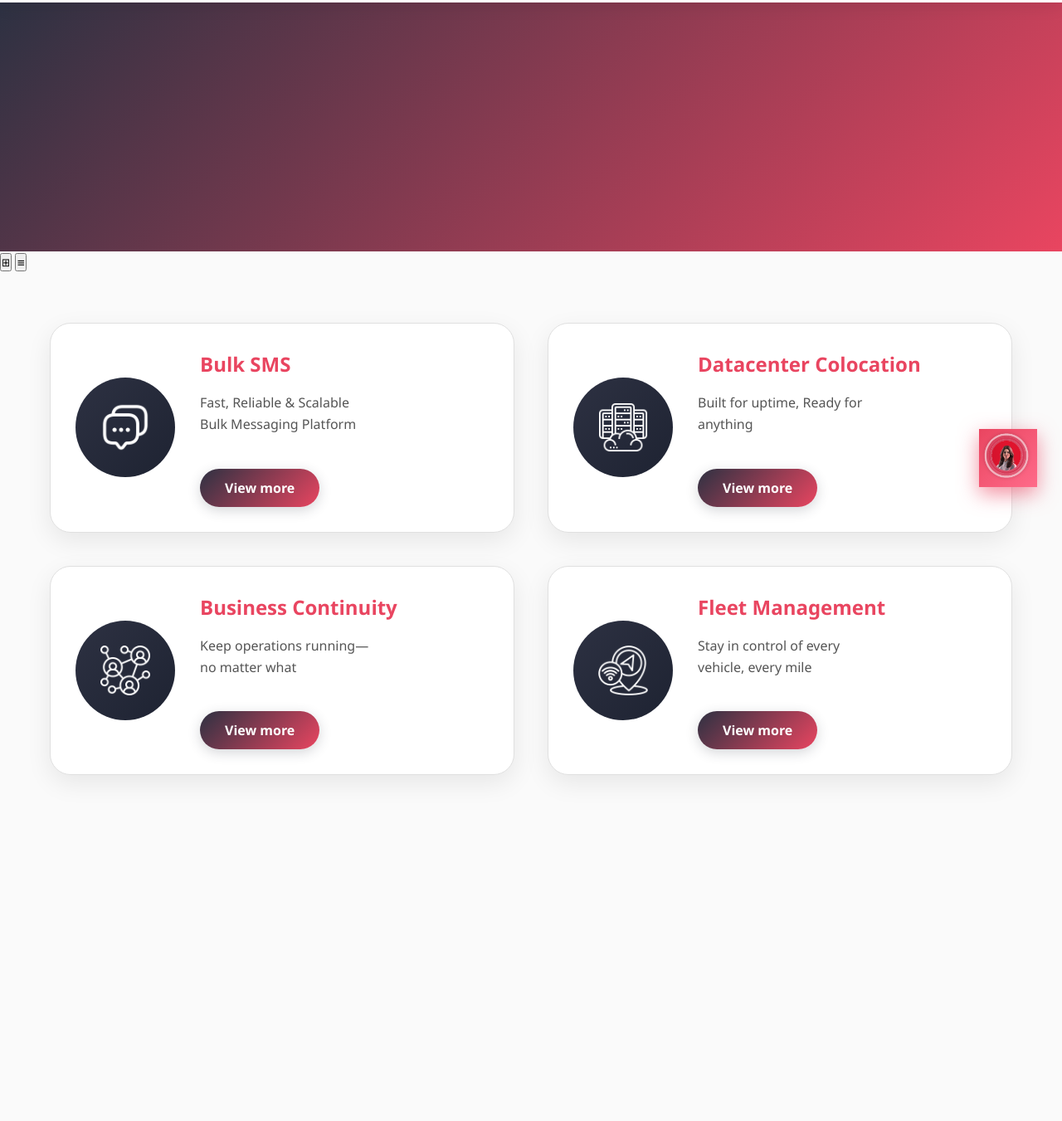
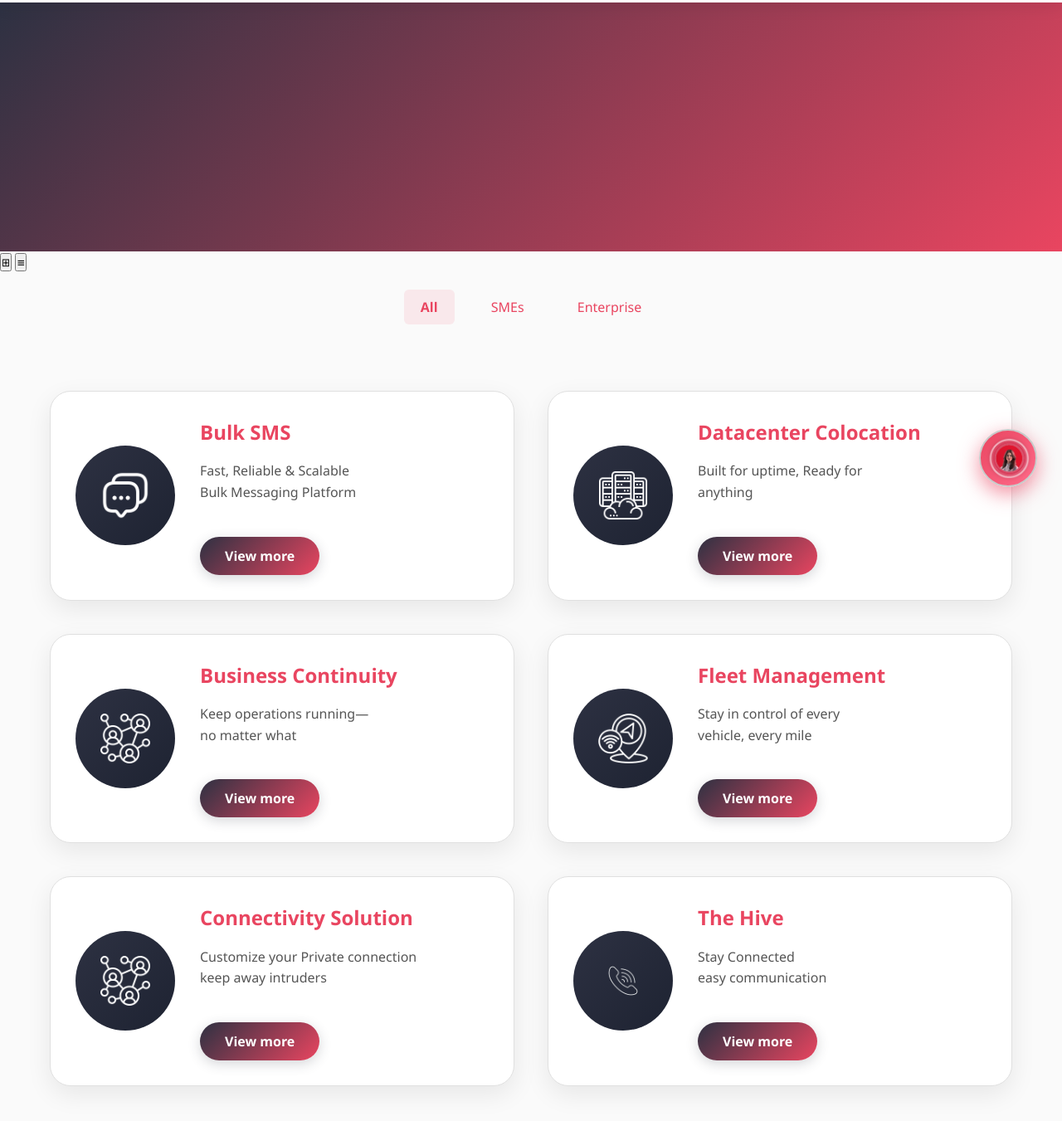
Before and after one commit to nawraahmed/web_enhacements, a plain HTML site: page new_ui.html in a window 1280 px wide. Shown: the part 183-1534 px from the top of the page at 83% size. Before the commit the page ends 1177 px from the top, so only its background shows below. Drawn offline with nearby package versions, Linux system fonts and the light colour scheme.

Commit message:
Improve UI: filter buttons, chat support, onboarding quiz layout

```diff
--- a/new_ui.html
+++ b/new_ui.html
@@ -72,9 +72,19 @@
     </div>
 
     <!-- Services Section -->
+    <section>
+        <div class="filter-buttons">
+            <button data-filter="all" onclick="filterServices('all')" class="active">All</button>
+            <button data-filter="sme" onclick="filterServices('sme')">SMEs</button>
+            <button data-filter="enterprise" onclick="filterServices('enterprise')">Enterprise</button>
+        </div>
+
+
+    </section>
+
     <section class="services">
-        <!-- Service Card 1 -->
-        <div class="service-card">
+        <!-- SME -->
+        <div class="service-card" data-type="sme">
             <div class="service-icon">
                 <img src="images/bulk_sms.png" alt="Bulk Sms">
             </div>
@@ -85,8 +95,8 @@
             </div>
         </div>
 
-        <!-- Service Card 2 -->
-        <div class="service-card">
+        <!-- Enterprise -->
+        <div class="service-card" data-type="enterprise">
             <div class="service-icon datacenter">
                 <img src="images/data-center.png" alt="Data Center">
             </div>
@@ -97,8 +107,8 @@
             </div>
         </div>
 
-        <!-- Service Card 3 -->
-        <div class="service-card">
+        <!-- Enterprise -->
+        <div class="service-card" data-type="enterprise">
             <div class="service-icon continuity">
                 <img src="images/business.png" alt="Business Continuity">
             </div>
@@ -109,8 +119,8 @@
             </div>
         </div>
 
-        <!-- Service Card 4 -->
-        <div class="service-card">
+        <!-- SME -->
+        <div class="service-card" data-type="sme">
             <div class="service-icon fleet">
                 <img src="images/gps.png" alt="Fleet Management">
             </div>
@@ -120,7 +130,35 @@
                 <button class="view-more-btn">View more</button>
             </div>
         </div>
+
+        <!-- Enterprise -->
+        <div class="service-card" data-type="enterprise">
+            <div class="service-icon continuity">
+                <img src="images/business.png" alt="Connectivity Solution">
+            </div>
+            <div class="service-content">
+                <h2>Connectivity Solution</h2>
+                <p>Customize your Private connection<br>keep away intruders</p>
+                <button class="view-more-btn">View more</button>
+            </div>
+        </div>
+
+        <!-- SME -->
+        <div class="service-card" data-type="sme">
+            <div class="service-icon fleet">
+                <img src="images/phone-ringing.png" alt="The Hive">
+            </div>
+            <div class="service-content">
+                <h2>The Hive</h2>
+                <p>Stay Connected<br>easy communication</p>
+                <button class="view-more-btn">View more</button>
+            </div>
+        </div>
     </section>
+
+
+
+
 
     <!-- Chat Support Button -->
     <div class="chat-support">
@@ -175,7 +213,26 @@
         });
 
     </script>
+   <script>
+        function filterServices(type) {
+            const cards = document.querySelectorAll('.service-card');
+            const buttons = document.querySelectorAll('.filter-buttons button');
 
+            // Update cards
+            cards.forEach(card => {
+                const cardType = card.getAttribute('data-type');
+                if (type === 'all' || cardType === type) {
+                    card.classList.remove('hidden');
+                } else {
+                    card.classList.add('hidden');
+                }
+            });
+
+            // Update button styling
+            buttons.forEach(btn => btn.classList.remove('active'));
+            document.querySelector(`.filter-buttons button[data-filter="${type}"]`)?.classList.add('active');
+        }
+    </script>
 
 </body>
 
--- a/styles.css
+++ b/styles.css
@@ -524,18 +524,25 @@ main {
     font-size: 16px;
 }
 
+
+
 /* Chat support button */
 .chat-support {
   position: fixed;
   bottom: 30px;
   right: 30px;
-    background: linear-gradient(135deg, #e94560 0%, #ff6b8a 100%);
   width: 70px;
   height: 70px;
+  background: linear-gradient(135deg, #e94560 0%, #ff6b8a 100%);
+  border-radius: 50%;
+  border: 2px solid #c9c9c9;
   box-shadow: 0 8px 25px rgba(233, 69, 96, 0.4);
+  display: flex;
+  align-items: center;
+  justify-content: center;
   cursor: pointer;
-    z-index: 100;
-    transition: all 0.3s ease;
+  z-index: 1000;
+  transition: transform 0.3s ease, box-shadow 0.3s ease;
   animation: pulse 2s infinite;
 }
 
@@ -550,27 +557,28 @@ main {
   animation: none;
 }
 
-/* Responsive Design */
-    cursor: pointer;
-    z-index: 1000;
-    transition: transform 0.3s ease;
-    border: 2px solid #c9c9c9;
-background-color: white;
-
+.chat-support img {
+  width: 85%;
+  height: 85%;
+  object-fit: contain;
+  filter: drop-shadow(0 0 2px rgba(0, 0, 0, 0.2));
+  border-radius: 50%;
 }
 
-.chat-support:hover {
-    transform: scale(1.1);
+/* Make sure this exists or update accordingly */
+main.text-center {
+  display: flex;
+  flex-direction: column;
+  align-items: center;
+  gap: 20px; /* adds consistent spacing between title, button, and recommendations */
+  padding: 60px 20px;
 }
 
-.chat-support img {
-    width: 90%;
-    height: 90%;
-    object-fit: contain; /* or use cover if you want it to fully fill the circle */
-    filter: drop-shadow(0 0 2px rgba(0, 0, 0, 0.2));
+/* Extra spacing above recommendations */
+#recommendations {
+  margin-top: 30px;
+}
 
-
-}
 
 @media (max-width: 480px) {
     .top-nav {
@@ -641,3 +649,43 @@ background-color: white;
 .dropdown-item:hover, .subitem:hover {
     background-color: #f0f0f0;
 }
+.filter-buttons {
+  text-align: center;
+  margin: 20px 0;
+}
+
+.filter-buttons button {
+  padding: 10px 20px;
+  margin: 0 10px;
+  cursor: pointer;
+  border: none;
+  background-color: transparent;
+  color: #e94560;
+  font-size: 16px;
+  border-radius: 6px;
+  transition: background-color 0.3s, transform 0.2s;
+}
+
+/* Hover Effect Like .top-nav-links a:hover */
+.filter-buttons button:hover {
+  color: rgb(221, 196, 196);
+  background-color: rgba(255, 255, 255, 0.1);
+  transform: translateY(-1px);
+}
+
+/* Active Button Styling Like .top-nav-links a.active */
+.filter-buttons button.active {
+  font-weight: 600;
+  color: #e94560;
+  background-color: rgba(233, 69, 96, 0.1);
+}
+.hidden {
+  opacity: 0;
+  visibility: hidden;
+  pointer-events: none;
+  transition: opacity 0.3s ease, visibility 0.3s ease;
+  height: 0;
+  margin: 0;
+  padding: 0;
+  overflow: hidden;
+}
```
Also changed, not shown: images/phone-ringing.png (added). Lines whose indentation alone changed are shown as unchanged.
